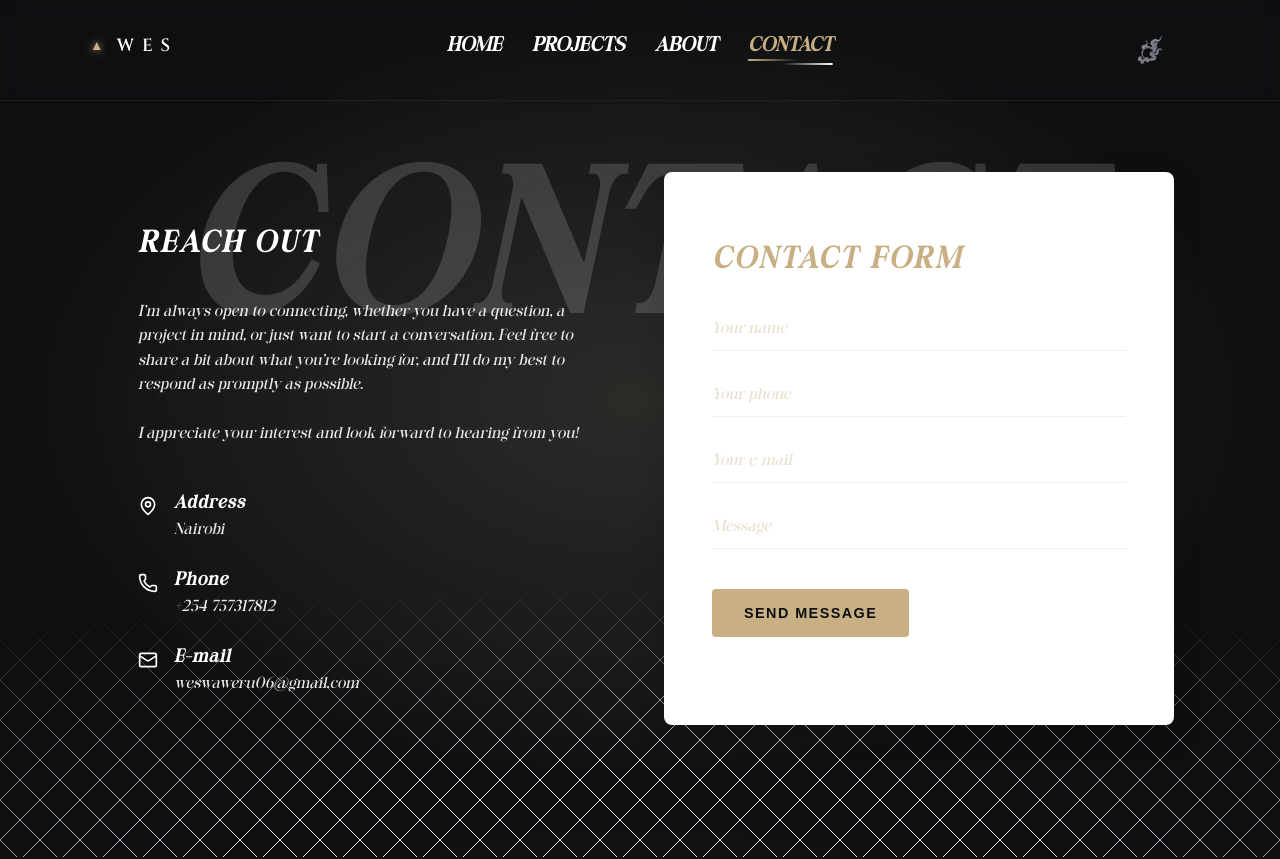
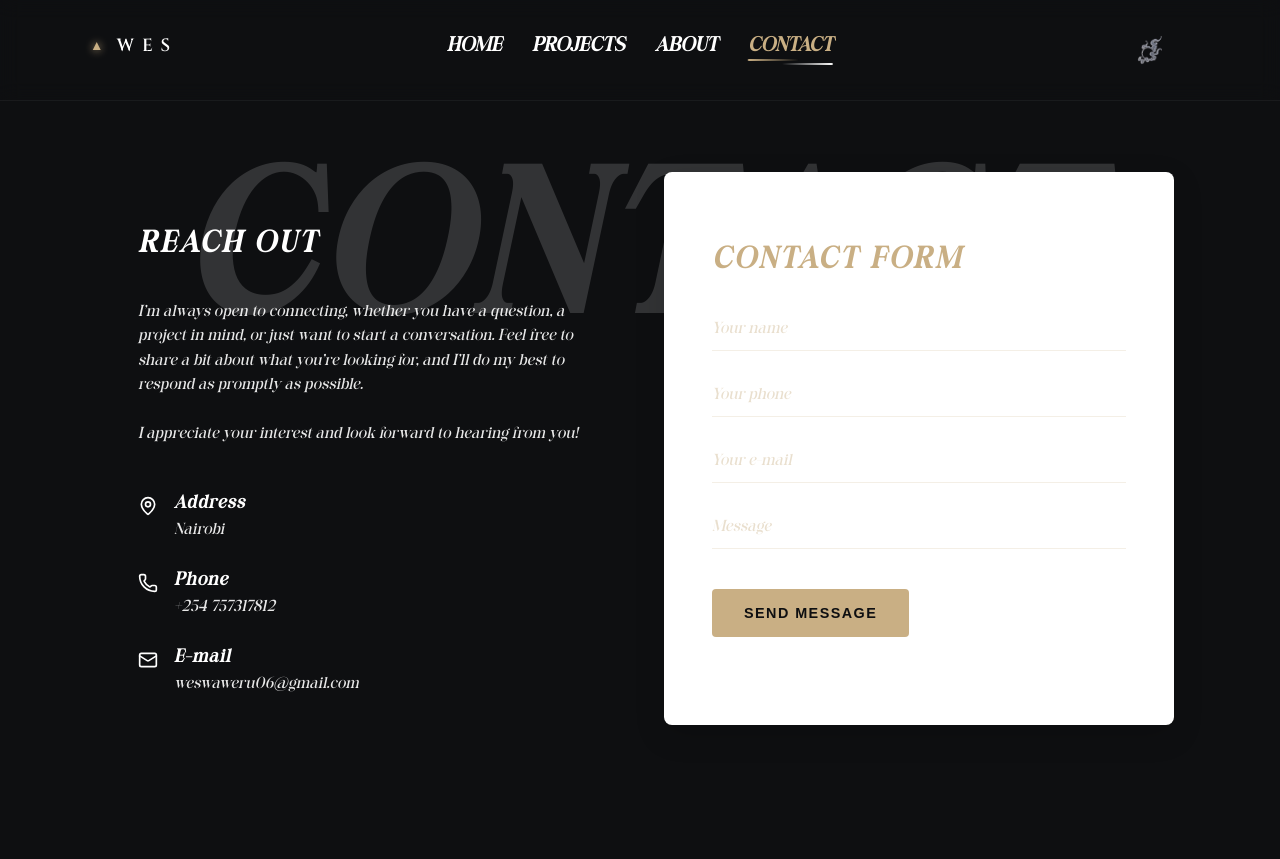
Before and after one commit to Sonderssss/wes-portfolio-react, a React (Vite) app: page /contact in a window 1280 px wide. Shown: the top 859 px of the page. Built offline with nearby package versions, Linux system fonts and the light colour scheme; no server answers.

Commit message:
feat: redesigned the contact page layout and universal styling

```diff
--- a/src/App.css
+++ b/src/App.css
@@ -398,31 +398,3 @@ span {
         gap: 15px;
     }
 }
-
-/* Utilities for Bottom Background Grid */
-.min-h-screen {
-    min-height: 100vh;
-}
-
-.w-full {
-    width: 100%;
-}
-
-.bg-white {
-    background-color: #ffffff;
-}
-
-.relative {
-    position: relative;
-}
-
-.absolute {
-    position: absolute;
-}
-
-.inset-0 {
-    top: 0;
-    right: 0;
-    bottom: 0;
-    left: 0;
-}
--- a/src/pages/Contact.tsx
+++ b/src/pages/Contact.tsx
@@ -4,23 +4,6 @@ import ContactView from "../views/ContactView";
 const Contact: React.FC = () => {
   return (
     <section id="contact" className="page-section relative" style={{ paddingTop: '140px', paddingBottom: '100px' }}>
-      {/*  Diagonal Cross Grid Bottom Background */}
-      <div
-        className="absolute inset-0"
-        style={{
-          backgroundImage: `
-            linear-gradient(45deg, transparent 49%, #e5e7eb 49%, #e5e7eb 51%, transparent 51%),
-            linear-gradient(-45deg, transparent 49%, #e5e7eb 49%, #e5e7eb 51%, transparent 51%)
-          `,
-          backgroundSize: "40px 40px",
-          WebkitMaskImage:
-            "radial-gradient(ellipse 100% 35% at 50% 100%, #000 30%, transparent 90%)",
-          maskImage:
-            "radial-gradient(ellipse 100% 35% at 50% 100%, #000 30%, transparent 90%)",
-          pointerEvents: "none",
-          zIndex: 0
-        }}
-      />
       <ContactView />
     </section>
   );
--- a/src/views/ContactView.css
+++ b/src/views/ContactView.css
@@ -185,3 +185,9 @@
     padding: 1rem;
   }
 }
+
+/* Contact Page Background Override */
+body.contact-page-active {
+  background: #0e0f11 !important;
+  animation: none !important;
+}
--- a/src/views/ContactView.tsx
+++ b/src/views/ContactView.tsx
@@ -53,6 +53,13 @@ function contactReducer(state: ContactState, action: ContactAction): ContactStat
 const ContactView: React.FC = () => {
   const [state, dispatch] = useReducer(contactReducer, initialState);
   const { name, phone, email, message, loading, success, error } = state;
+
+  React.useEffect(() => {
+    document.body.classList.add("contact-page-active");
+    return () => {
+      document.body.classList.remove("contact-page-active");
+    };
+  }, []);
 
   const submitForm = async (e: React.FormEvent) => {
     e.preventDefault();
```
